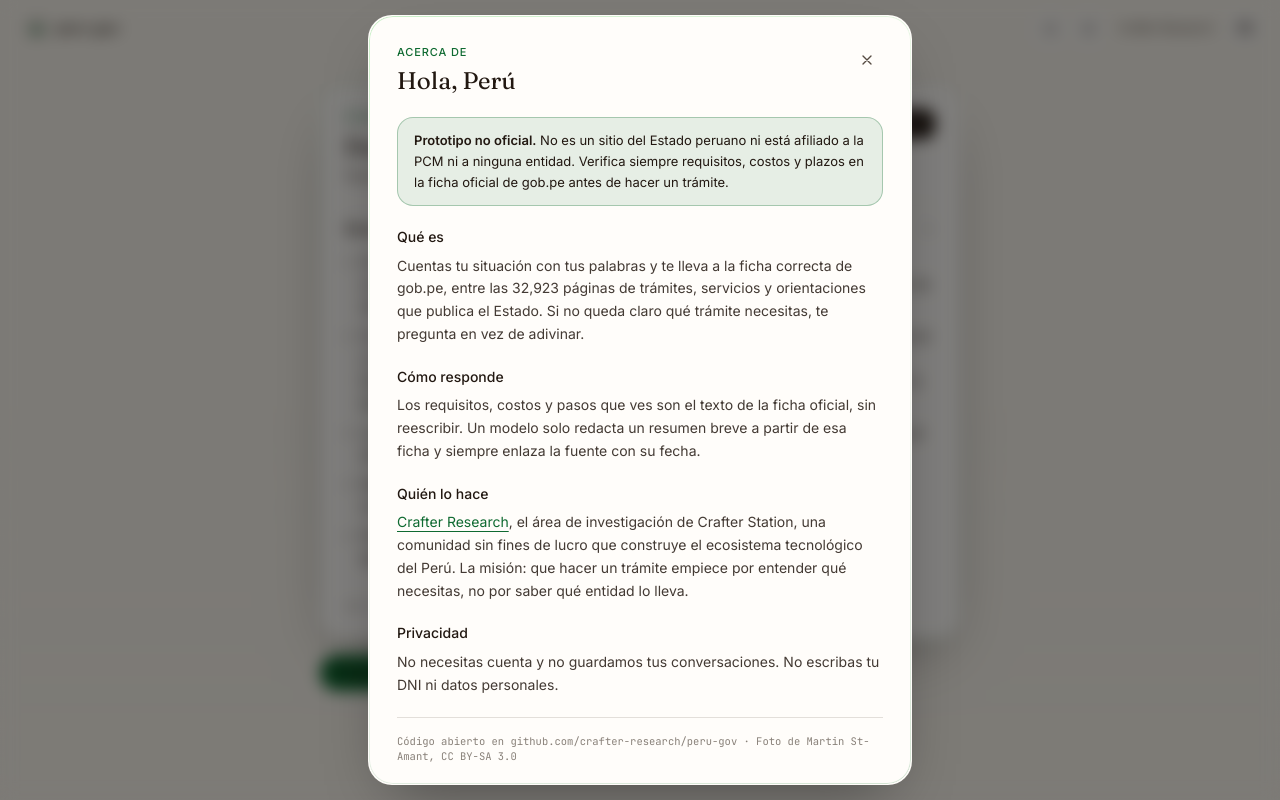
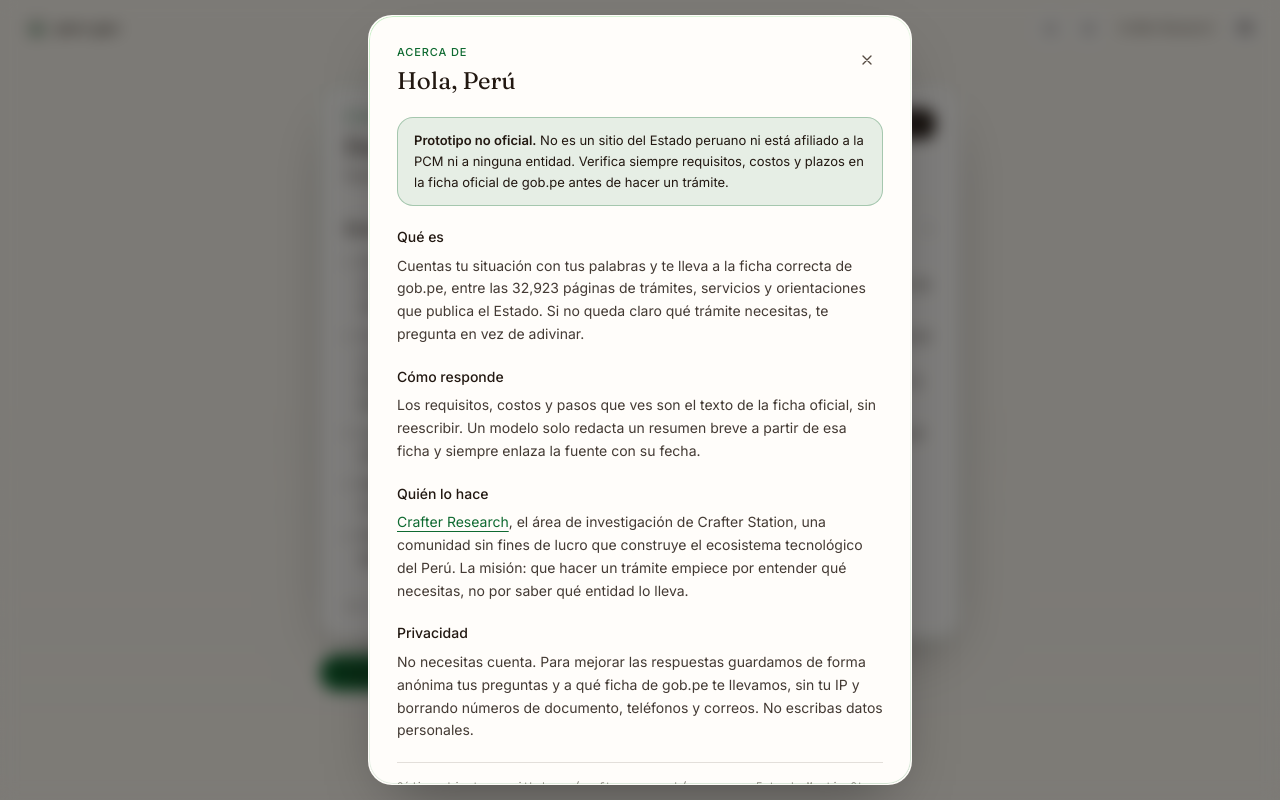
Before and after one commit to crafter-research/peru-gov, a Next.js app: page /tramite/108566 in a window 1280 px wide. Both pictures are taken after a click on the button 1050 px from the left and 28 px from the top of the page. Built offline with nearby package versions, Linux system fonts and the light colour scheme.

Commit message:
feat(ui): send an anonymous session id and state what is stored

```diff
--- a/src/components/about-dialog.tsx
+++ b/src/components/about-dialog.tsx
@@ -113,8 +113,10 @@ export function AboutDialog() {
           <section className="flex flex-col gap-1.5 text-sm leading-relaxed text-foreground/85">
             <h3 className="font-medium text-foreground">Privacidad</h3>
             <p>
-              No necesitas cuenta y no guardamos tus conversaciones. No escribas
-              tu DNI ni datos personales.
+              No necesitas cuenta. Para mejorar las respuestas guardamos de
+              forma anónima tus preguntas y a qué ficha de gob.pe te llevamos,
+              sin tu IP y borrando números de documento, teléfonos y correos. No
+              escribas datos personales.
             </p>
           </section>
 
--- a/src/components/assistant.tsx
+++ b/src/components/assistant.tsx
@@ -27,9 +27,14 @@ const EXAMPLES = [
 type Ask = (text: string, hint?: number) => void;
 
 export function Assistant({ initialQuestion }: { initialQuestion?: string }) {
+  // Anonymous per-conversation id for routing analytics; a new chat gets a new one.
+  const session = useRef(crypto.randomUUID());
   const { messages, sendMessage, setMessages, stop, status, error } =
     useChat<PeruMessage>({
-      transport: new DefaultChatTransport({ api: "/api/chat" }),
+      transport: new DefaultChatTransport({
+        api: "/api/chat",
+        body: () => ({ sessionId: session.current }),
+      }),
     });
   const busy = status === "submitted" || status === "streaming";
   const [started, setStarted] = useState(false);
@@ -48,6 +53,7 @@ export function Assistant({ initialQuestion }: { initialQuestion?: string }) {
 
   const newChat = () => {
     if (busy) stop();
+    session.current = crypto.randomUUID();
     startTransition(() => {
       setMessages([]);
       setStarted(false);
```
